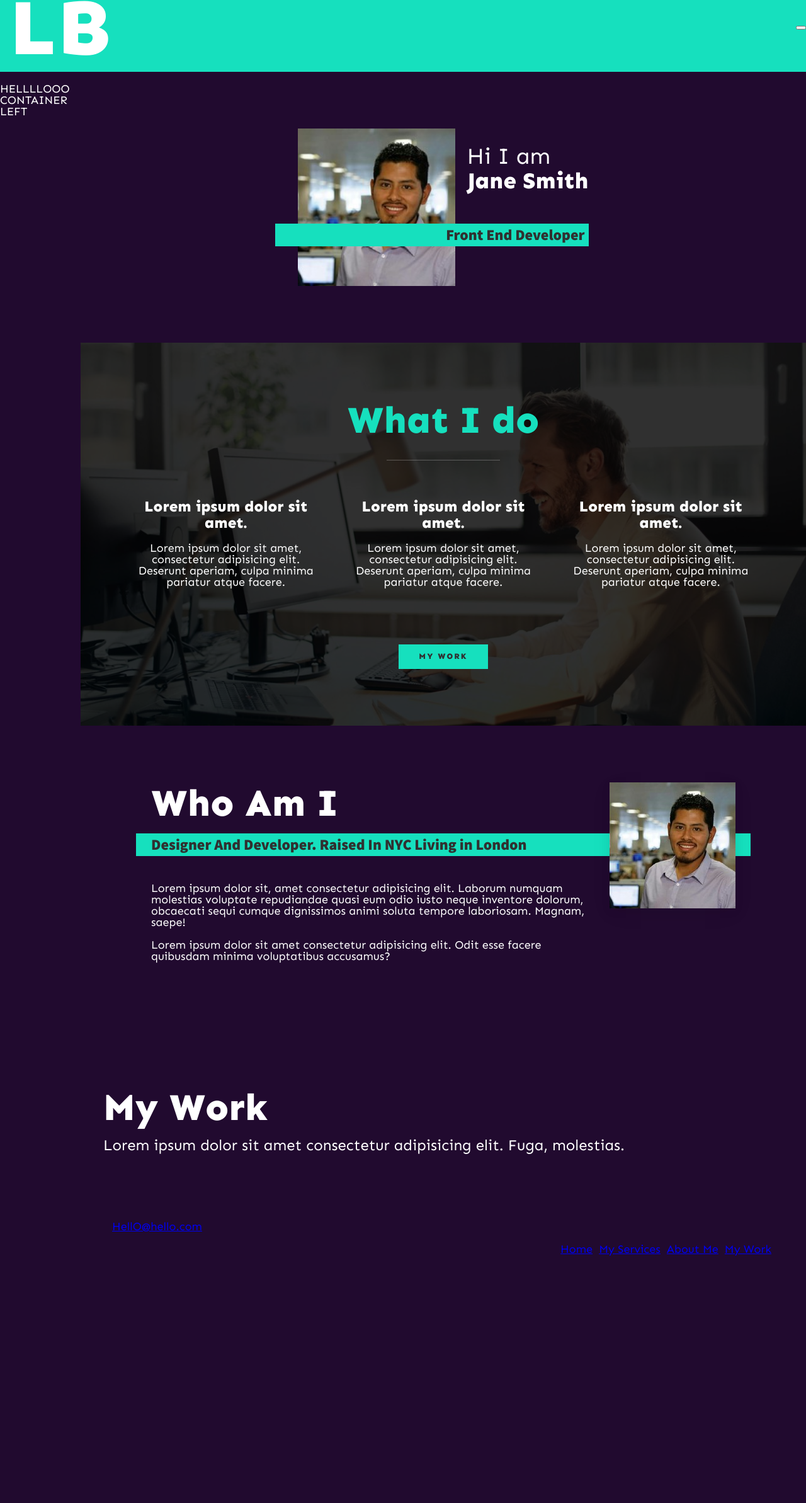
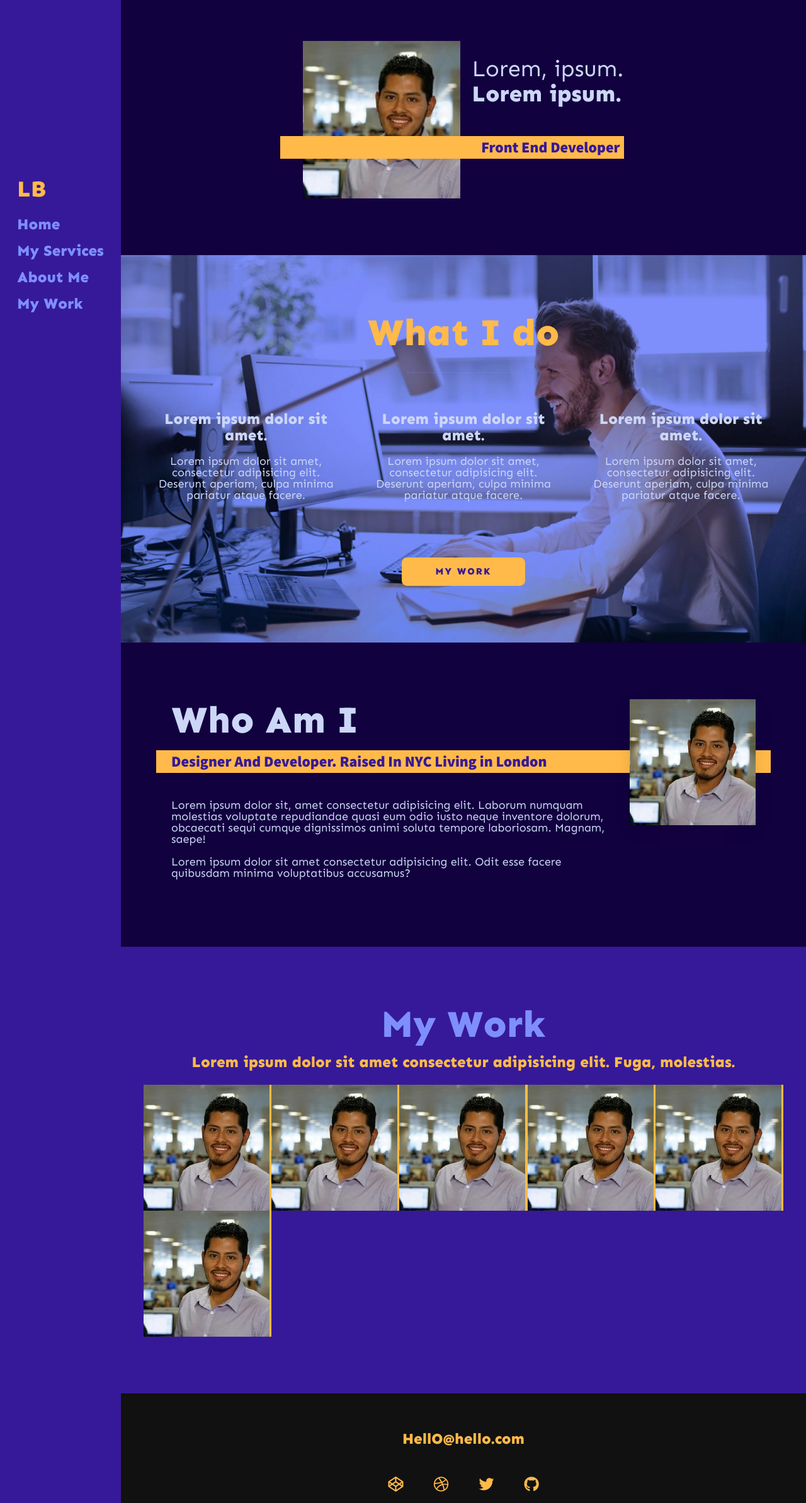
Before and after one commit to leo12534/leandrobermeo.com, a website built with Parcel: page docs/index.html in a window 1280 px wide. Shown: the part 25-2411 px from the top of the page at 63% size. Before the commit the page ends 2053 px from the top, so only its background shows below. Built offline with nearby package versions, Linux system fonts and the light colour scheme.

Commit message:
second round of edits

```diff
--- a/docs/css/style.css
+++ b/docs/css/style.css
@@ -7,13 +7,6 @@
 
 /* Custom Properties */
 :root {
-  --color-1: #186cb8;
-  --color-2: #2a9a9f;
-  --color-3: #f1b211;
-  --color-4: #e83611;
-  --color-5: #f9002f;
-  --color-white: #fff;
-
   /* Font Families */
   --ff-primary: "Sen", sans-serif;
   --ff-secondary: "Source Sans Pro", sans-serif;
@@ -24,14 +17,18 @@
   --fs-h1: 3rem;
   --fs-h2: 2.25rem;
   --fs-h3: 1.25rem;
+  --fs-h4: 1.05rem;
   --fs-body: 1rem;
   /* Global Colors */
-  --clr-bg: #210a2f;
-  --clr-light: #fff;
-  --clr-dark: #303030;
-  --clr-accent: #16e0be;
+  --clr-bg: #12013f;
+  --clr-white: #ccd6f6;
+  --clr-light: #7e8ffc;
+  --clr-dark: #361999;
+  --clr-accent: #ffba49;
   /* Box Shadows */
   --bs: 0px 4px 16px rgba(17, 17, 26, 0.05), 0px 8px 32px rgba(17, 17, 26, 0.05);
+  /* Border Radius */
+  --br: 0.55em;
 }
 
 @media (min-width: 800px) {
@@ -44,10 +41,13 @@
 }
 
 /* General Styles */
+html {
+  scroll-behavior: smooth;
+}
 
 body {
   background-color: var(--clr-bg);
-  color: var(--clr-light);
+  color: var(--clr-white);
   margin: 0;
   font-family: var(--ff-primary);
   font-size: var(--fs-body);
@@ -56,6 +56,40 @@ body {
   display: flex;
   justify-content: center;
   align-items: center;
+}
+
+.container {
+  display: flex;
+  flex-direction: column;
+  width: 100%;
+  height: 100vh;
+  /* max-width: 1400px; */
+}
+.container__wrapper--left {
+  padding: 0 2em;
+}
+
+@media (min-width: 768px) {
+}
+
+@media (min-width: 1100px) {
+  .container__main {
+    display: grid;
+    grid-template-columns: minmax(100px, 15%) 1fr;
+  }
+  .container__wrapper--left {
+    background: var(--clr-dark);
+    display: flex;
+    justify-content: center;
+  }
+
+  .container__wrapper--left--fixed {
+    position: fixed;
+    top: 0;
+    bottom: 0;
+    display: flex;
+    align-items: center;
+  }
 }
 
 section {
@@ -77,16 +111,17 @@ strong {
 /* Buttons */
 .btn {
   display: inline-block;
-  padding: 1em 2.5em;
+  padding: 1em 3.5em;
   background: var(--clr-accent);
   color: var(--clr-dark);
   text-decoration: none;
   cursor: pointer;
-  font-size: 0.8rem;
+  font-size: 0.95rem;
   text-transform: uppercase;
   letter-spacing: 2px;
   font-weight: var(--fw-bold);
   transition: transform 200ms ease-in-out;
+  border-radius: var(--br);
 }
 .btn:hover {
   transform: scale(1.1);
@@ -133,11 +168,146 @@ h3 {
   margin-bottom: 1em;
   padding: 0.25em;
 }
+.section__subtitle-work {
+  color: var(--clr-accent);
+  font-weight: var(--fw-bold);
+  margin-bottom: 1em;
+}
 
 /* Header */
-nav {
-  display: none;
+.header {
+  display: flex;
+  justify-content: space-between;
+  padding: 1em;
 }
+.logo {
+  max-width: 100px;
+}
+
+/* Header Navigation */
+.nav {
+  position: fixed;
+  background: var(--clr-dark);
+  color: var(--clr-light);
+  top: 0;
+  bottom: 0;
+  left: 0;
+  right: 0;
+  z-index: 100;
+  transform: translateX(100%);
+  transition: transform 250ms cubic-bezier(0.5, 0, 0.5, 1);
+}
+
+.unstyled__list--nav {
+  list-style: none;
+  display: flex;
+  height: 100%;
+  flex-direction: column;
+  justify-content: space-evenly;
+  align-items: center;
+  margin: 0;
+  padding: 0;
+}
+
+.nav__link {
+  color: inherit;
+  font-weight: var(--fw-bold);
+  font-size: var(--fs-h2);
+  text-decoration: none;
+}
+
+.nav__link:hover {
+  color: var(--clr-accent);
+}
+
+.nav-toggle {
+  padding: 0.5em;
+  background: transparent;
+  border: 0;
+  cursor: pointer;
+  position: absolute;
+  right: 1em;
+  top: 1em;
+  z-index: 1000;
+}
+
+.nav-open .nav {
+  transform: translateX(0);
+}
+.nav-open .nav-toggle {
+  position: fixed;
+}
+
+.nav-open .hamburger {
+  transform: rotate(0.625turn);
+}
+
+.nav-open .hamburger::after {
+  opacity: 0;
+}
+.nav-open .hamburger::before {
+  transform: rotate(90deg) translateX(-6px);
+}
+
+@media (min-width: 1100px) {
+  .logo {
+    color: var(--clr-accent);
+    margin-bottom: 1em;
+  }
+  .nav-toggle {
+    display: none;
+  }
+  .nav {
+    transform: translateX(0%);
+    background: none;
+    color: currentColor;
+    position: relative;
+  }
+
+  .unstyled__list--nav {
+    display: block;
+  }
+
+  .nav__item + .nav__item {
+    margin-top: 1em;
+  }
+  .nav__link {
+    font-size: var(--fs-h3);
+    color: var(--clr-light);
+  }
+}
+
+/* Hamburger */
+
+.hamburger {
+  display: block;
+  position: relative;
+}
+.hamburger,
+.hamburger::before,
+.hamburger::after {
+  background: var(--clr-accent);
+  width: 2em;
+  height: 3px;
+  border-radius: 1em;
+  transition: transform 250ms ease-in-out;
+}
+
+.hamburger::before,
+.hamburger::after {
+  content: "";
+  position: absolute;
+  left: 0;
+  right: 0;
+}
+
+.hamburger::before {
+  top: 6px;
+}
+.hamburger::after {
+  bottom: 6px;
+}
+
 /* Intro Section */
 .intro {
   position: relative;
@@ -161,7 +331,9 @@ nav {
   .intro__img {
     grid-area: img;
     min-width: 250px;
+    transition: all 0.2s ease-in-out;
   }
+
   .section__subtitle--intro {
     align-self: start;
     grid-column: -1/1;
@@ -175,7 +347,7 @@ nav {
 
 /* My Services Section */
 .my-services {
-  background-color: var(--clr-dark);
+  background-color: var(--clr-light);
   background-image: url(/img/services-bg-img.jpg);
   background-size: cover;
   background-blend-mode: multiply;
@@ -255,122 +427,86 @@ nav {
   }
 }
 
-/* body p {
-  font-family: var(--ff-secondary);
+/* My Work */
+.my-work {
+  background-color: var(--clr-dark);
+  color: var(--clr-light);
+  text-align: center;
 }
 
-body a {
-  color: var(--color-light);
-} */
-
-/* OLD STUFFFFF */
-.container {
-  display: flex;
-  flex-direction: column;
-  width: 100%;
-  height: 100vh;
-  /* max-width: 1400px; */
+.portfolio {
+  display: grid;
+  grid-template-columns: repeat(auto-fit, minmax(200px, 1fr));
+}
+.portfolio__item {
+  background: var(--clr-accent);
+  overflow: hidden;
+}
+.portfolio__img {
+  transition: transform 750ms cubic-bezier(0.5, 0, 0.5, 1), opacity 250ms linear;
 }
 
-header {
-  background-color: var(--clr-accent);
-  color: var(--color-light);
-  /* Flex Positioning*/
-  display: flex;
-  justify-content: space-between;
-  align-items: center;
-  /* padding: 1em 3.15em; */
+.portfolio__item:focus {
+  position: relative;
+  z-index: 2;
 }
 
-.logo {
-  flex-basis: 15%;
+.portfolio__img:hover,
+.portfolio__item:focus .portfolio__img {
+  transform: scale(1.2);
+  opacity: 0.75;
 }
 
-.logo h1 {
-  font-size: 7em;
-  font-weight: 900;
-  width: -webkit-min-content;
-  width: -moz-min-content;
-  width: min-content;
-  margin: auto;
-  color: white;
-  text-transform: uppercase;
-  /*  */
-  /* -webkit-text-stroke: 1px #f1b211;
-  text-stroke: 1px #f1b211; */
-  -webkit-transition: all 0.5s ease-in-out; /* For Safari 3.0 to 6.0 */
-  transition: all 0.5s ease-in-out; /* For modern browsers */
+/* Footer */
+
+.footer {
+  background: #111;
+  color: var(--clr-accent);
+  text-align: center;
+  padding: 2.5em 0;
+  font-size: var(--fs-h3);
 }
 
-.logo h1:hover {
-  width: -webkit-min-content;
-  width: -moz-min-content;
-  width: min-content;
-  margin: auto;
-  background: linear-gradient(
-    219deg,
-    var(--color-1) 19%,
-    transparent 19%,
-    transparent 20%,
-    var(--color-2) 20%,
-    var(--color-2) 39%,
-    transparent 39%,
-    transparent 40%,
-    var(--color-3) 40%,
-    var(--color-3) 59%,
-    transparent 59%,
-    transparent 60%,
-    var(--color-4) 60%,
-    var(--color-4) 79%,
-    transparent 79%,
-    transparent 80%,
-    var(--color-5) 80%
-  );
-  background-clip: text;
-  -webkit-background-clip: text;
-  color: transparent;
-  /*  */
-  transform: translateY(-5px);
+.footer a {
+  color: inherit;
+  text-decoration: none;
 }
 
-.nav {
-  flex-grow: 1;
+.footer__link {
+  font-size: var(--fs-h3);
+  font-weight: var(--fw-bold);
 }
-.unstyled__list {
-  display: flex;
-  justify-content: flex-end;
-  list-style: none;
+.footer__link:hover,
+.social-list__link:hover {
+  opacity: 0.7;
 }
 
-.nav__item,
-.social-list__item {
-  display: inline-block;
-  margin: 0 5px;
+.footer__link:hover {
+  text-decoration: underline;
+}
+.unstyled__list--social {
+  list-style: none;
+  display: flex;
+  justify-content: center;
+  margin: 2em 0 0;
+  padding: 0;
 }
 
-.container__main {
-  display: flex;
-  flex-flow: row wrap;
-  flex-grow: 1;
+.social-list__item {
+  margin: 0 0.5em;
+}
+.social-list__link {
+  padding: 0.5em;
 }
 
-.container__wrapper--left {
-  flex-basis: 10%;
+/* Individual Portfolio Item Styles */
+.portfolio-item-individual {
+  padding: 0 2em 2em 2em;
+  max-width: 1000px;
+  margin: 0 auto;
 }
-.container__wrapper--right {
-  /* Take the remaining width */
-  flex-grow: 1;
+.portfolio-item-individual p {
+  max-width: 600px;
+  margin-left: auto;
+  margin-right: auto;
 }
-
-footer {
-  padding: 1em 50px;
-}
-
-@media (min-width: 800px) {
-  .container__main {
-    flex-flow: row nowrap;
-  }
-  .container__middle {
-    padding: 1em 2.5em;
-  }
-}
--- a/docs/index.html
+++ b/docs/index.html
@@ -5,7 +5,7 @@
   <meta charset="UTF-8">
   <meta http-equiv="X-UA-Compatible" content="IE=edge">
   <meta name="viewport" content="width=device-width, initial-scale=1.0">
-  <title>Leandro Bermeo Portfolio</title>
+  <title>Leandro Bermeo</title>
   <!-- Normalize CSS -->
   <link rel="stylesheet" href="css/normalize.css">
   <!-- Google Fonts -->
@@ -14,12 +14,17 @@
   <link
     href="https://fonts.googleapis.com/css2?family=Sen:wght@400;800&family=Source+Sans+Pro:wght@400;900&display=swap"
     rel="stylesheet">
+  <script src="https://kit.fontawesome.com/27bc0ed85e.js" crossorigin="anonymous"></script>
   <!-- Custom Styles -->
   <link rel="stylesheet" href="./css/style.css">
 </head>
 
 <body>
   <div class="container">
+    <main class="container__main">
+      <!-- Left sidebar -->
+      <aside class="container__wrapper container__wrapper--left">
+        <div class="container__wrapper--left--fixed">
           <header>
             <div class="logo">
               <h1>LB</h1>
@@ -29,25 +34,25 @@
             </button>
             <nav class="nav">
               <ul class="unstyled__list unstyled__list--nav">
-          <li class="nav__item"><a class="nav__link" href="#home">Home</a></li>
-          <li class="nav__item"><a class="nav__link" href="#services">My Services</a></li>
-          <li class="nav__item"><a class="nav__link" href="#about">About Me</a></li>
-          <li class="nav__item"><a class="nav__link" href="#work">My Work</a></li>
+                <li class="nav__item"><a class="nav__link" href="index.html">Home</a></li>
+                <li class="nav__item"><a class="nav__link" href="index.html#services">My Services</a></li>
+                <li class="nav__item"><a class="nav__link" href="index.html#about">About Me</a></li>
+                <li class="nav__item"><a class="nav__link" href="index.html#work">My Work</a></li>
               </ul>
             </nav>
           </header>
 
-    <main class="container__main">
-      <!-- Left sidebar -->
-      <aside class="container__wrapper container__wrapper--left">
-        <p>HELLLLOOO CONTAINER LEFT</p>
+
+        </div>
+
       </aside>
 
       <!-- Main content -->
       <article class="container__wrapper container__wrapper--right">
+
         <!-- Intro -->
         <section class="intro" id="home">
-          <h1 class="section__title section__title--intro">Hi I am <strong>Jane Smith</strong></h1>
+          <h1 class="section__title section__title--intro">Lorem, ipsum. <strong>Lorem ipsum.</strong></h1>
           <p class="section__subtitle section__subtitle--intro">Front End Developer</p>
           <img src="/img/intro-leo-img.jpg" alt="a picture of me looking cool" class="intro__img">
         </section>
@@ -87,36 +92,47 @@
               laboriosam. Magnam, saepe!</p>
             <p>Lorem ipsum dolor sit amet consectetur adipisicing elit. Odit esse facere quibusdam minima voluptatibus
               accusamus?</p>
+
           </div>
           <img src="/img/intro-leo-img.jpg" alt="a picture of me looking cool" class="about-me__img">
 
 
         </section>
-        <section class="my-work" id="#work">
-          <h2 class="section__title">My Work</h2>
-          <p class="section__subtitle">Lorem ipsum dolor sit amet consectetur adipisicing elit. Fuga, molestias.</p>
+        <section class="my-work" id="work">
+          <h2 class="section__title  section__title-work">My Work</h2>
+          <p class="section__subtitle section__subtitle-work">Lorem ipsum dolor sit amet consectetur adipisicing elit.
+            Fuga, molestias.</p>
           <div class="portfolio">
             <!-- Portfolio Item 01 -->
-            <a href="#" class="portfolio__item"><img src="" class="portfolio__img" alt=""></a>
+            <a href="portfolio-item.html" class="portfolio__item"><img src="/img/intro-leo-img.jpg"
+                class="portfolio__img" alt=""></a>
             <!-- Portfolio Item 02 -->
-            <a href="#" class="portfolio__item"><img src="" class="portfolio__img" alt=""></a>
+            <a href="#" class="portfolio__item"><img src="/img/intro-leo-img.jpg" class="portfolio__img" alt=""></a>
             <!-- Portfolio Item 03 -->
-            <a href="#" class="portfolio__item"><img src="" class="portfolio__img" alt=""></a>
+            <a href="#" class="portfolio__item"><img src="/img/intro-leo-img.jpg" class="portfolio__img" alt=""></a>
             <!-- Portfolio Item 04 -->
-            <a href="#" class="portfolio__item"><img src="" class="portfolio__img" alt=""></a>
+            <a href="#" class="portfolio__item"><img src="/img/intro-leo-img.jpg" class="portfolio__img" alt=""></a>
             <!-- Portfolio Item 05 -->
-            <a href="#" class="portfolio__item"><img src="" class="portfolio__img" alt=""></a>
+            <a href="#" class="portfolio__item"><img src="/img/intro-leo-img.jpg" class="portfolio__img" alt=""></a>
             <!-- Portfolio Item 06 -->
-            <a href="#" class="portfolio__item"><img src="" class="portfolio__img" alt=""></a>
+            <a href="#" class="portfolio__item"><img src="/img/intro-leo-img.jpg" class="portfolio__img" alt=""></a>
           </div>
         </section>
-        <footer>
+        <footer class="footer">
           <a href="#" class="footer__link">HellO@hello.com</a>
           <ul class="unstyled__list unstyled__list--social">
-            <li class="social-list__item"><a class="social-list__link" href="#">Home</a></li>
-            <li class="social-list__item"><a class="social-list__link" href="#">My Services</a></li>
-            <li class="social-list__item"><a class="social-list__link" href="#">About Me</a></li>
-            <li class="social-list__item"><a class="social-list__link" href="#">My Work</a></li>
+            <li class="social-list__item">
+              <a class="social-list__link" href="https://codepen.io"><i class="fab fa-codepen"></i></a>
+            </li>
+            <li class="social-list__item">
+              <a class="social-list__link" href="https://dribbble.com"><i class="fab fa-dribbble"></i></a>
+            </li>
+            <li class="social-list__item">
+              <a class="social-list__link" href="https://twitter.com"><i class="fab fa-twitter"></i></a>
+            </li>
+            <li class="social-list__item">
+              <a class="social-list__link" href="https://github.com"><i class="fab fa-github"></i></a>
+            </li>
           </ul>
         </footer>
       </article>
@@ -126,6 +142,8 @@
 
   </div>
 
+  <script src="./js/index.js"></script>
+
 </body>
 
 </html>
```
Also changed, not shown: docs/js/index.js (added, +12 -0 lines), docs/portfolio-item.html (added, +95 -0 lines), 2 other files. Lines whose indentation alone changed are shown as unchanged.
